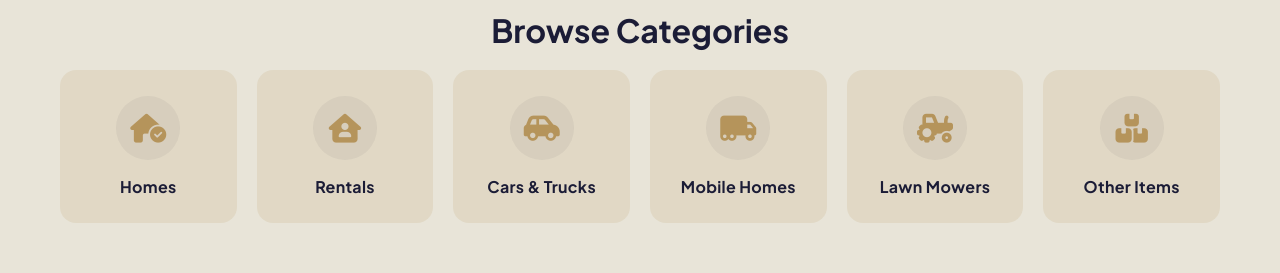
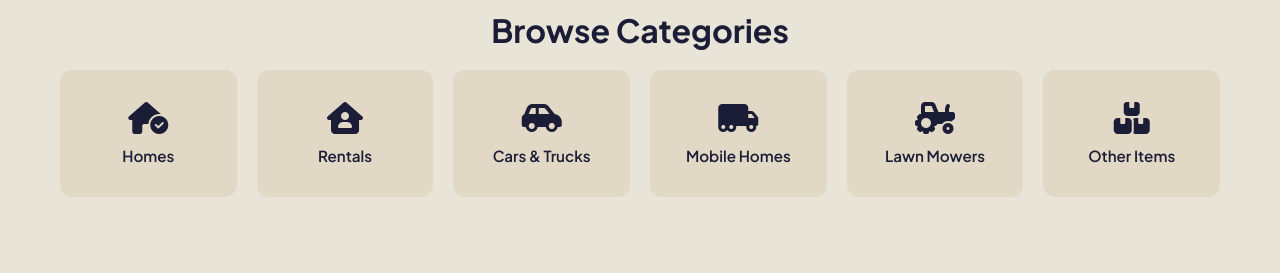
Before and after one commit to dphung88/real-estate-marketplace, a Next.js app: page / in a window 1280 px wide. Shown: the part 610-883 px from the top of the page. Built offline with nearby package versions, Linux system fonts and the light colour scheme.

Commit message:
Fix missing images in Featured detail page and improve gallery styling

```diff
--- a/app/globals.css
+++ b/app/globals.css
@@ -67,54 +67,9 @@ img { width: 100%; height: 100%; object-fit: cover; display: block; }
 /* ===== CATEGORIES ===== */
 .categories { background: var(--color-light); }
 .cat-grid { display: grid; grid-template-columns: repeat(6, 1fr); gap: 20px; }
-.cat-card {
-  display: flex;
-  flex-direction: column;
-  align-items: center;
-  justify-content: center;
-  background: rgba(181, 148, 91, 0.15);
-  border-radius: 16px;
-  padding: 24px 16px;
-  text-align: center;
-  color: var(--color-dark);
-  font-weight: 700;
-  font-size: 1rem;
-  transition: all 0.3s cubic-bezier(0.4, 0, 0.2, 1);
-  border: 2px solid transparent;
-}
-.cat-card:hover {
-  background: var(--color-dark);
-  color: var(--color-accent);
-  border-color: var(--color-accent);
-  transform: translateY(-8px);
-  box-shadow: 0 12px 24px rgba(27, 28, 54, 0.15);
-}
-.cat-icon-wrapper {
-  width: 64px;
-  height: 64px;
-  background: rgba(27, 28, 54, 0.05);
-  border-radius: 50%;
-  display: flex;
-  align-items: center;
-  justify-content: center;
-  margin-bottom: 16px;
-  transition: all 0.3s ease;
-}
-.cat-card:hover .cat-icon-wrapper {
-  background: var(--color-accent);
-  transform: scale(1.1);
-}
-.cat-card i {
-  font-size: 1.8rem;
-  color: var(--color-accent);
-  transition: color 0.3s ease;
-}
-.cat-card:hover i {
-  color: var(--color-dark);
-}
-.cat-text {
-  letter-spacing: 0.02em;
-}
+.cat-card { display: flex; flex-direction: column; align-items: center; justify-content: center; background: rgba(181, 148, 91, 0.15); border-radius: 12px; padding: 30px 16px; text-align: center; color: var(--color-dark); font-weight: 600; font-size: 0.95rem; transition: all 0.2s; border: 2px solid transparent; }
+.cat-card:hover { background: var(--color-dark); color: var(--color-accent); border-color: var(--color-accent); transform: translateY(-4px); }
+.cat-card i { font-size: 2rem; margin-bottom: 12px; }
 
 /* ===== LISTINGS ===== */
 .featured { background: var(--color-light); }
@@ -315,8 +270,8 @@ a.listing-card { text-decoration: none; color: inherit; }
 .save-btn.saved i { color: #E74C3C; }
 
 /* Zillow-style Gallery Grid */
-.z-gallery { display: grid; grid-template-columns: 2fr 1fr; grid-template-rows: repeat(2, 220px); gap: 10px; margin-bottom: 32px; border-radius: 12px; overflow: hidden; }
-.z-gallery-item { position: relative; cursor: pointer; overflow: hidden; height: 100%; border-radius: 12px; }
+.z-gallery { display: grid; grid-template-columns: 1.5fr 1fr; grid-template-rows: repeat(2, 250px); gap: 10px; margin-bottom: 32px; border-radius: 12px; overflow: hidden; }
+.z-gallery-item { position: relative; cursor: pointer; overflow: hidden; height: 100%; }
 .z-gallery-item img { transition: transform 0.3s ease; width: 100%; height: 100%; object-fit: cover; }
 .z-gallery-item:hover img { transform: scale(1.03); }
 .z-gallery-item:first-child { grid-row: span 2; }
```
Also changed, not shown: app/featured/[id]/FeaturedDetailContent.js (+6 -6 lines).
